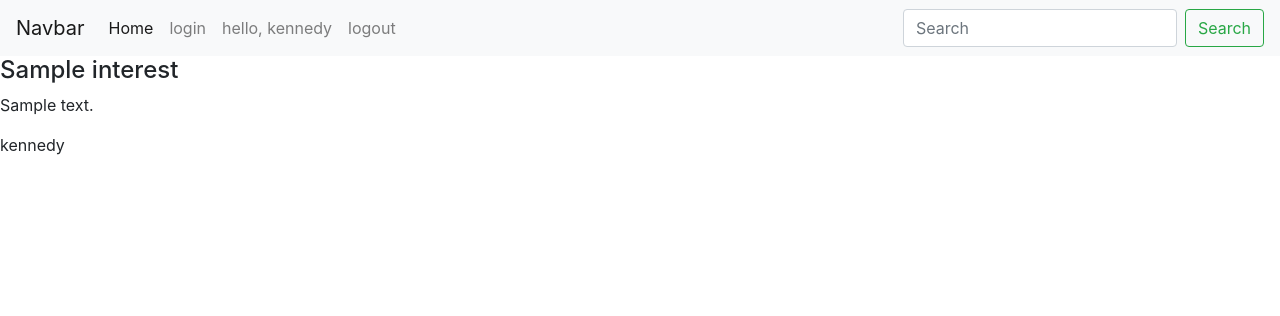
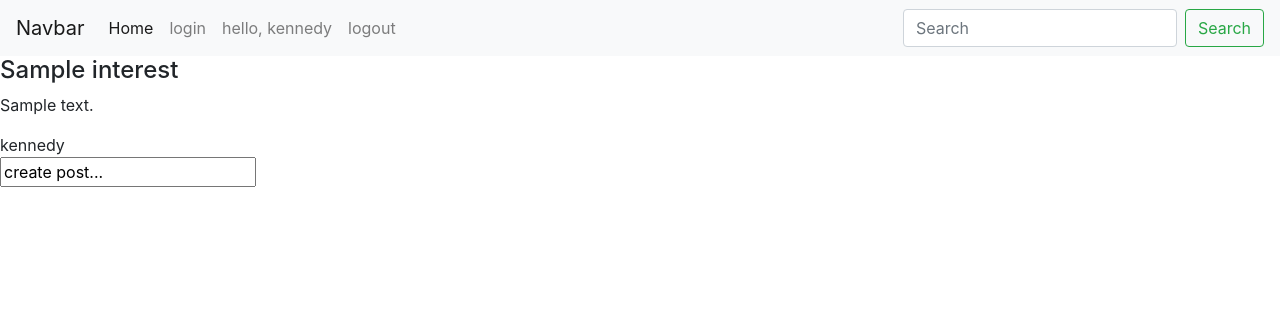
Before and after one commit to kennedybabu/spectrum, a Django app: page /join_interest/1/ in a window 1280 px wide. Shown: the top 316 px of the page. Run offline with Django 4.2, Linux system fonts and the light colour scheme; a user stored in the database is signed in; data comes from the database, SQL or seed files in the repository; tables that the repository leaves empty hold one stand-in row (values such as "Sample post"); some libraries are stand-ins or nearby versions.

Commit message:
feature: enabele user to post in the channel

```diff
--- a/spectrum/models.py
+++ b/spectrum/models.py
@@ -10,8 +10,7 @@
     updated = models.DateTimeField(auto_now=True)
     created = models.DateTimeField(auto_now_add=True)
     description = models.TextField(null=True)
-
-
+    posts = models.ManyToManyField('Post', related_name='posts', blank=True)
 
     class Meta:
         ordering = ['-updated', '-created']
@@ -23,7 +22,7 @@
 
 class Post(models.Model):
     user = models.ForeignKey(User, on_delete=models.CASCADE)
-    hood = models.ForeignKey(Interest, on_delete=models.CASCADE)
+    interest = models.ForeignKey(Interest, on_delete=models.CASCADE)
     body = models.TextField()
     updated = models.DateTimeField(auto_now=True)
     created = models.DateTimeField(auto_now_add=True)
--- a/spectrum/templates/spectrum/channel.html
+++ b/spectrum/templates/spectrum/channel.html
@@ -7,14 +7,36 @@
 <h4>{{ interest.name }}</h4>
 <p>{{ interest.description }}</p>
 
-
-
 {% for member in members %}
 
-{{ member.username }}
+  {{ member.username }}
 
 {% endfor %}
 
 
+<div class="conversation-wrapper">
+    {% for post in posts %}
+
+        <small>@ {{ post.user }} {{ post.created }}</small>
+        <p>{{ post.body }}</p>
+        <hr>
+
+    {% endfor %}
+</div>
+
+<div>
+    <form action="" method="POST" class="post-form">
+        {% csrf_token %}
+
+        {% if request.user.is_authenticated %}
+
+        <input type="text" name="body" value='create post...'>
+
+        {% endif %}
+
+    </form>
+</div>
+
+
 
 {% endblock %}
--- a/spectrum/views.py
+++ b/spectrum/views.py
@@ -19,10 +19,21 @@
 
 def interest(request, pk):
     interest = Interest.objects.get(id=pk)
+    posts = interest.post_set.all().order_by('-created')
     members = interest.members.all()
+
+    if request.method == 'POST':
+        post = Post.objects.create(
+            user = request.user,
+            interest = interest,
+            body = request.POST.get('body')
+        )
+
+        return redirect('interest', pk=interest.id )
     context = {
      'interest':interest,
-      'members':members
+      'members':members,
+      'posts':posts
     }
 
     return render(request, 'spectrum/channel.html', context)
```
Also changed, not shown: spectrum/migrations/0002_interest_posts.py (added), spectrum/migrations/0003_rename_hood_post_interest.py (added).
